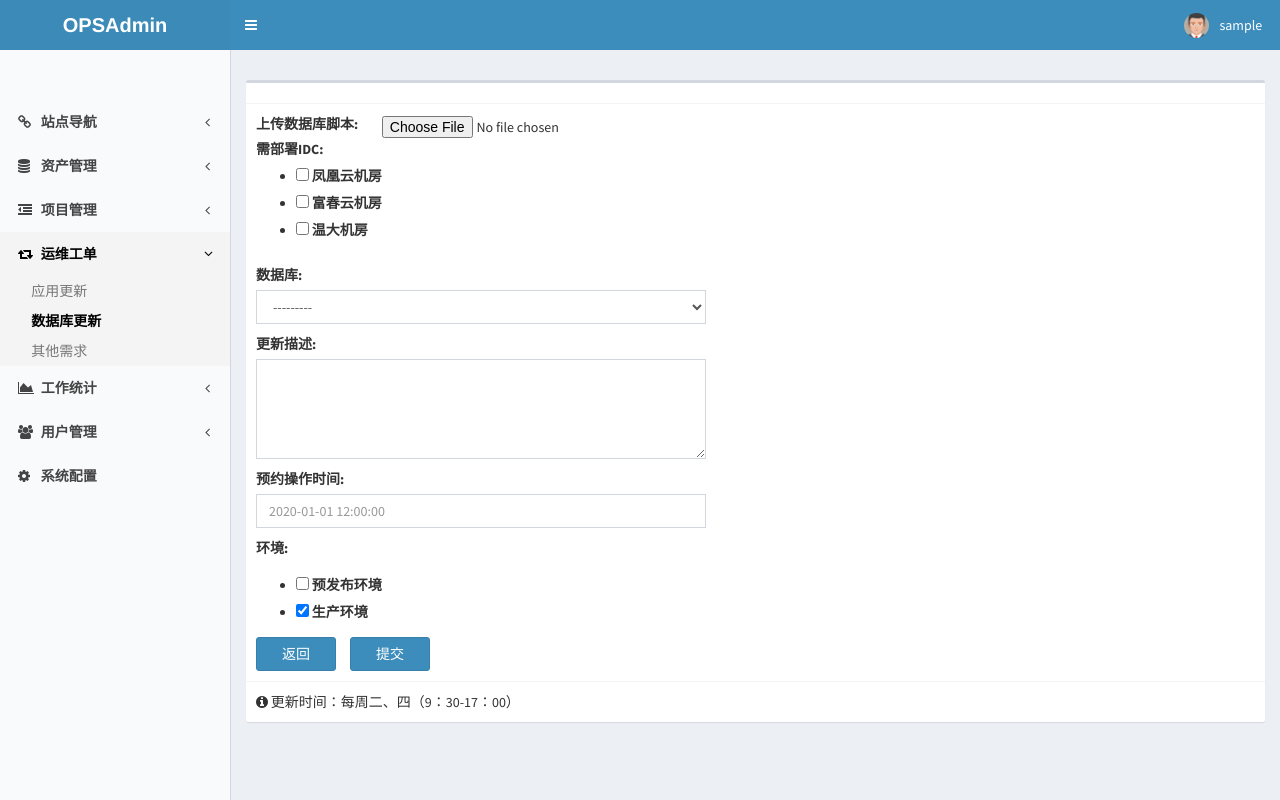
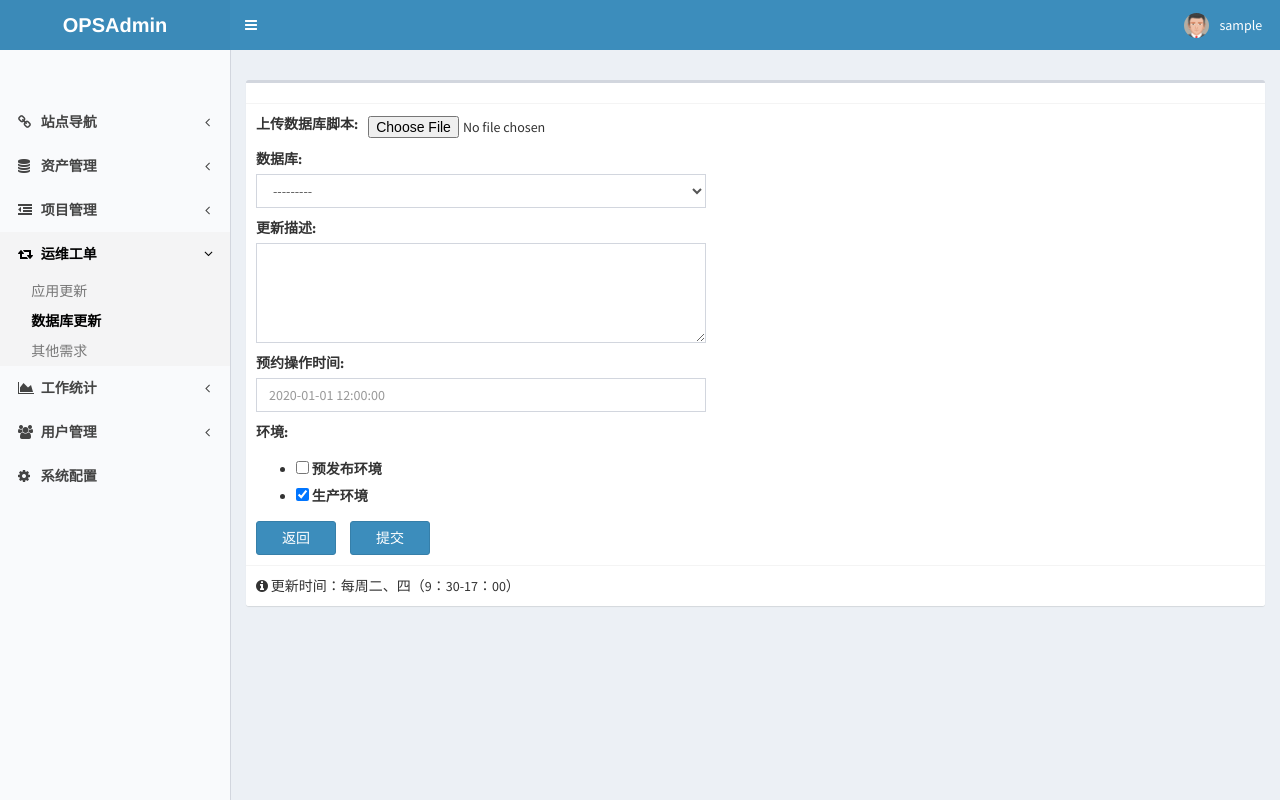
Before and after one commit to wenpengfan/opsadmin, a Django app: page /orders/dbscriptadd/ in a window 1280 px wide. Run offline with Django 3.2, Linux system fonts and the light colour scheme; the visitor is signed in with stand-in values (Sample User, id 1); data comes from the database, SQL or seed files in the repository; data that the repository does not hold is empty; parts of the project's set-up code (start-up, migrations or seed data) failed here and were passed over; some libraries are stand-ins or nearby versions.

Commit message:
前端页面功能修改

```diff
--- a/lib/dingding.py
+++ b/lib/dingding.py
@@ -24,6 +24,7 @@ def dingding_token():
 def dingding_msg(uid, text):
     json_content = {
                     "touser"  : uid,
+                    # 程序AgentId
                     "agentid" : "1090501715",
                     "msgtype" : "text",
                     "text"    : {
--- a/templates/orders/dbscript_base.html
+++ b/templates/orders/dbscript_base.html
@@ -58,21 +58,6 @@
                     <td>
                         <input type="file" name="dbscript_file"></input>
                     </td>
-                    <tr>
-                        <th style="padding-bottom: 5px;">需部署IDC:</th>
-                    </tr>
-                    <tr>
-                        <td>
-                        <ul id="id_idc">
-                            <li><label for="id_idc_0">
-                                <input type="checkbox" name="checkbox_idc" value="nj" id="id_idc_0" /> 凤凰云机房</label></li>
-                            <li><label for="id_idc_1">
-                                <input type="checkbox" name="checkbox_idc" value="hz" id="id_idc_1" /> 富春云机房</label></li>
-                            <li><label for="id_idc_2">
-                                <input type="checkbox" name="checkbox_idc" value="wz" id="id_idc_2" /> 温大机房</label></li>
-                        </ul>
-                        </td>
-                    </tr>
                 </table>
             {% endif %}
             {{ form.as_p }}
--- a/templates/orders/dbscript_list.html
+++ b/templates/orders/dbscript_list.html
@@ -161,9 +161,6 @@
                     <div class="row">
                         {% include 'paginator.html' %}
                     </div>
-                    <div class="btn-group">
-                        <input type="button" id="dbscript_del" class="btn btn-danger" name="del_button" value="删除工单"/>
-                    </div>
                 </div>
             </div>
         </form>
--- a/templates/orders/deploy_list.html
+++ b/templates/orders/deploy_list.html
@@ -165,9 +165,6 @@
                     <div class="row">
                         {% include 'paginator.html' %}
                     </div>
-                    <div class="btn-group">
-                        <input type="button" id="deploy_del" class="btn btn-danger" name="del_button" value="删除工单"/>
-                    </div>
                 </div>
             </div>
         </form>
--- a/templates/orders/require_list.html
+++ b/templates/orders/require_list.html
@@ -147,9 +147,6 @@
                     <div class="row">
                         {% include 'paginator.html' %}
                     </div>
-                    <div class="btn-group">
-                        <input type="button" id="require_del" class="btn btn-danger" name="del_button" value="删除工单"/>
-                    </div>
                 </div>
             </div>
         </form>
```
Also changed, not shown: templates/orders/deploy_detail.html (+0 -23 lines).
